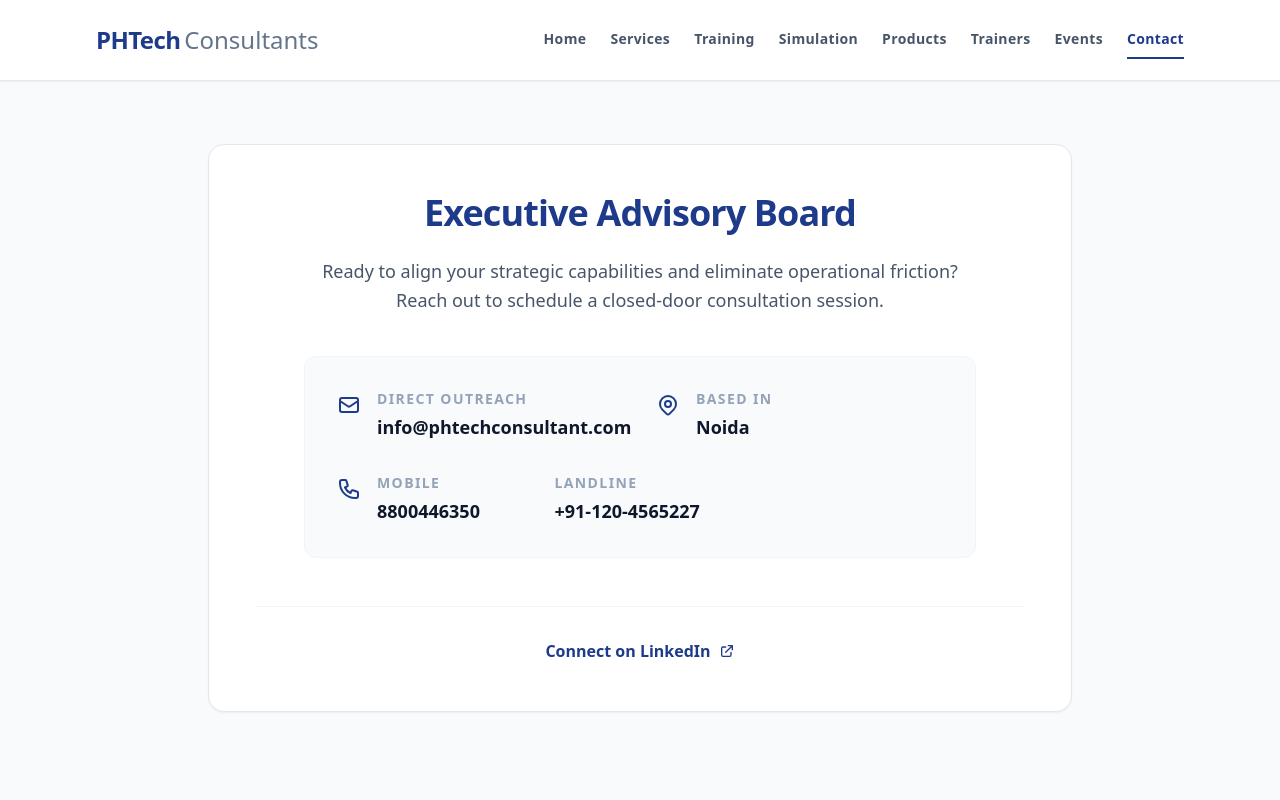
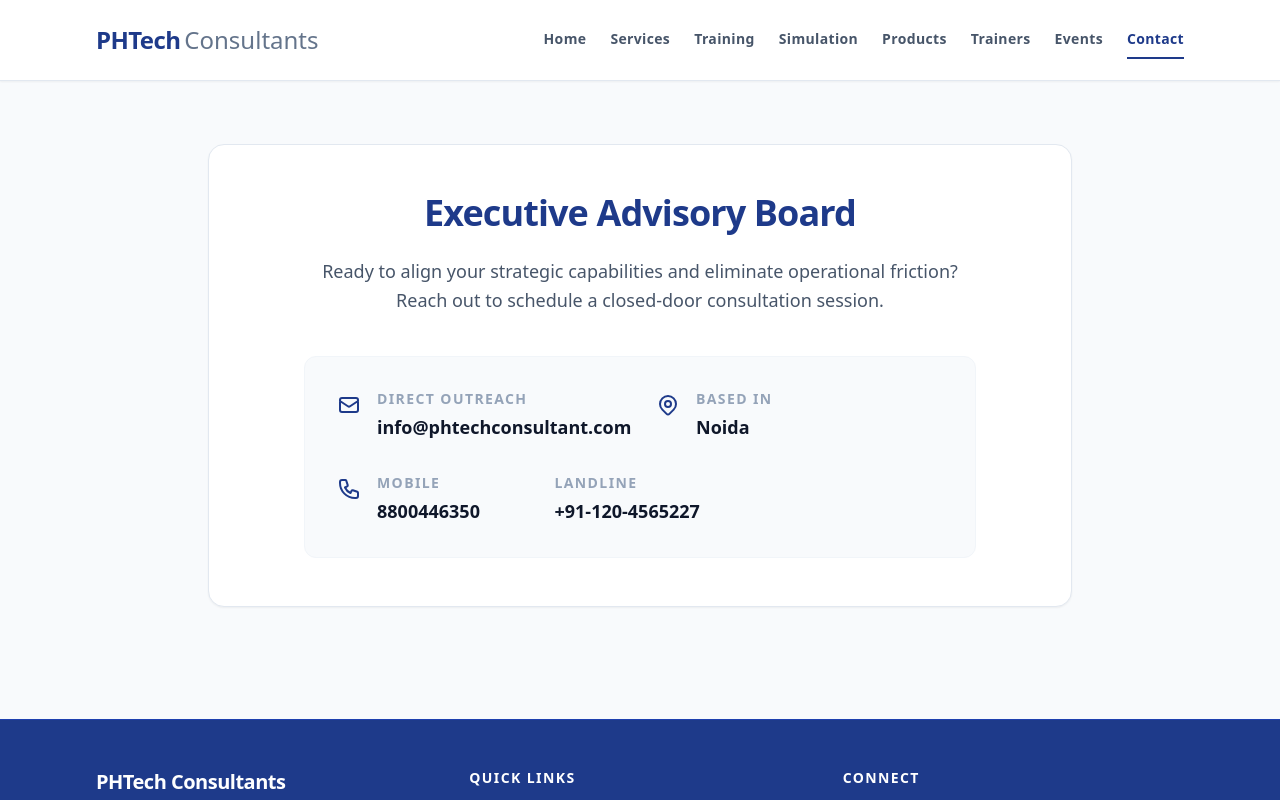
Before and after one commit to Hrideshsrivastava/phtechconsultants, a React (Vite) app: page /contact in a window 1280 px wide. Shown: the top 800 px of the page. Built offline with nearby package versions, Linux system fonts and the light colour scheme.

Commit message:
removed the linkdin contact

```diff
--- a/src/components/ContactPage.jsx
+++ b/src/components/ContactPage.jsx
@@ -54,14 +54,7 @@ const ContactPage = () => (
                 </div>
             </div>
 
-            <div className="mt-12 pt-8 border-t border-slate-100 flex justify-center space-x-6">
-                <a href="https://in.linkedin.com/in/vivekksindia/" target="_blank" rel="noreferrer" className="text-blue-900 hover:text-blue-700 font-bold flex items-center transition-colors">
-                    Connect on LinkedIn
-                    <svg className="w-4 h-4 ml-2" fill="none" stroke="currentColor" viewBox="0 0 24 24">
-                        <path strokeLinecap="round" strokeLinejoin="round" strokeWidth="2" d="M10 6H6a2 2 0 00-2 2v10a2 2 0 002 2h10a2 2 0 002-2v-4M14 4h6m0 0v6m0-6L10 14"></path>
-                    </svg>
-                </a>
-            </div>
+
         </SectionReveal>
     </div>
 );
```
